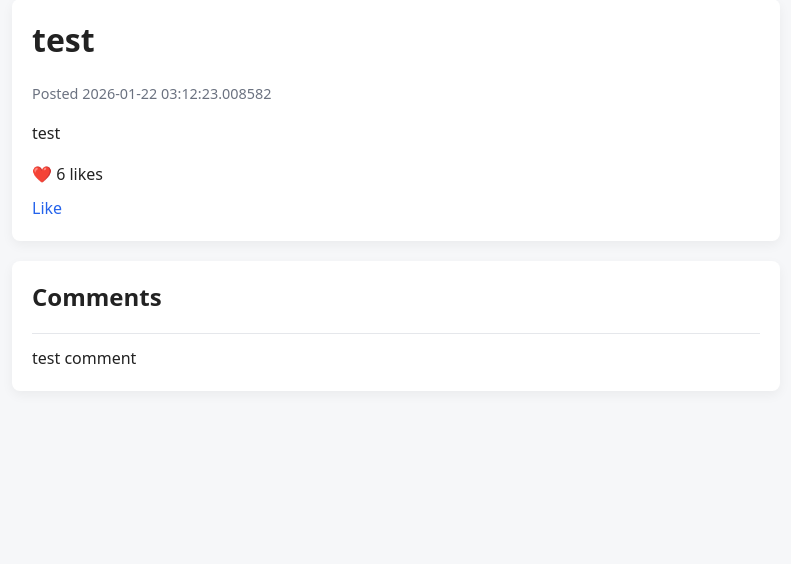
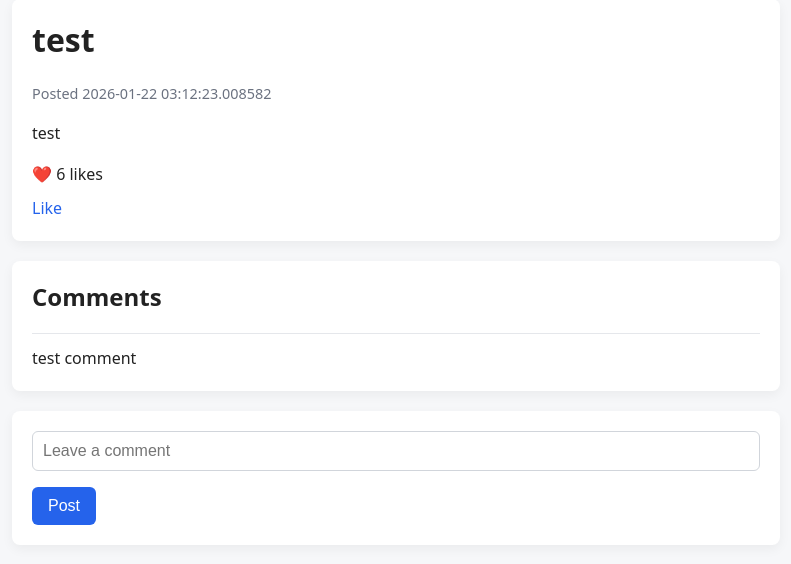
Before and after one commit to startagez/Startagez, a Flask app: page /story/1 in a window 1280 px wide. Shown: the part 83-647 px from the top of the page, without its empty margins (244-1035 px from the left). Run offline with Flask 3, Linux system fonts and the light colour scheme; data comes from the database, SQL or seed files in the repository; both versions use the stored data as it was after the commit.

Commit message:
add todos and update stories, models and templates

```diff
--- a/models.py
+++ b/models.py
@@ -2,6 +2,7 @@ from extensions import db, login_manager
 from flask_login import UserMixin
 from datetime import datetime
 
+#list of stories they've created and saved
 class User(UserMixin, db.Model):
     id = db.Column(db.Integer, primary_key=True)
     username = db.Column(db.String(80), unique=True, nullable=False)
@@ -11,6 +12,7 @@ class User(UserMixin, db.Model):
 def load_user(user_id):
     return User.query.get(int(user_id))
 
+#add genre
 class Story(db.Model):
     id = db.Column(db.Integer, primary_key=True)
     title = db.Column(db.String(200))
--- a/stories.py
+++ b/stories.py
@@ -44,3 +44,13 @@ def like_story(story_id):
     db.session.add(like)
     db.session.commit()
     return redirect(url_for("stories.view_story", story_id=story_id))
+
+"""
+@stories_bp.route("/story/<int:story_id>/comment")
+@login_required
+def comment(story_id):
+    comment = Comment(story_id=story_id, user_id=current_user.id)
+    db.session.add(comment)
+    db.session.commit()
+    return redirect(url_for("stories.view_story", story_id=story_id))
+"""
--- a/templates/new_story.html
+++ b/templates/new_story.html
@@ -5,7 +5,7 @@
 <form method="POST">
     <label for="title">Title</label>
     <input type="text" name="title" required/><br/>
-    <textarea id="largeText" name="userText" rows="10" cols="50" maxlength="5000" placeholder="Share your story" required>
+    <textarea id="largeText" name="body" rows="10" cols="50" maxlength="5000" placeholder="Share your story" required>
     </textarea>
 
     <input type="submit"/>
--- a/templates/story.html
+++ b/templates/story.html
@@ -9,13 +9,25 @@
     ❤️ {{ likes }} likes
   </div>
 
+  <!-- same user can only like once-->
   <a class="like-btn" href="/story/{{ story.id }}/like">Like</a>
 </div>
 
 <div class="card">
   <h2>Comments</h2>
   {% for comment in comments %}
-    <div class="comment">{{ comment.body }}</div>
+    <div class="comment">
+        <!-- username of poster of comment-->
+        {{ comment.body }}
+        <!-- time comment was posted-->
+    </div>
   {% endfor %}
 </div>
+
+<div class="leaveComment">
+    <form method="POST">
+        <input type="text" name="comment" placeholder="Leave a comment"/>
+        <button type="submit">Post</button>
+    </form>
+</div>
 {% endblock %}
```
Also changed, not shown: instance/app.db.
